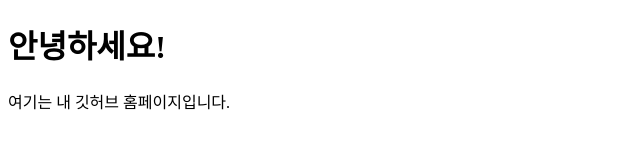
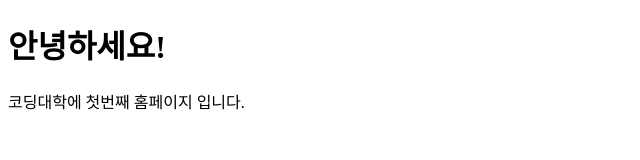
Before and after one commit to coding-university/github.io, a plain HTML site: page index.html in a window 1280 px wide. Shown: the full height of the page, 0-640 px from the left. Drawn offline with Linux system fonts and the light colour scheme.

Commit message:
Update index.html

```diff
--- a/index.html
+++ b/index.html
@@ -6,6 +6,6 @@
 </head>
 <body>
     <h1>안녕하세요!</h1>
-    <p>여기는 내 깃허브 홈페이지입니다.</p>
+    <p>코딩대학에 첫번째 홈페이지 입니다.</p>
 </body>
 </html>
```
